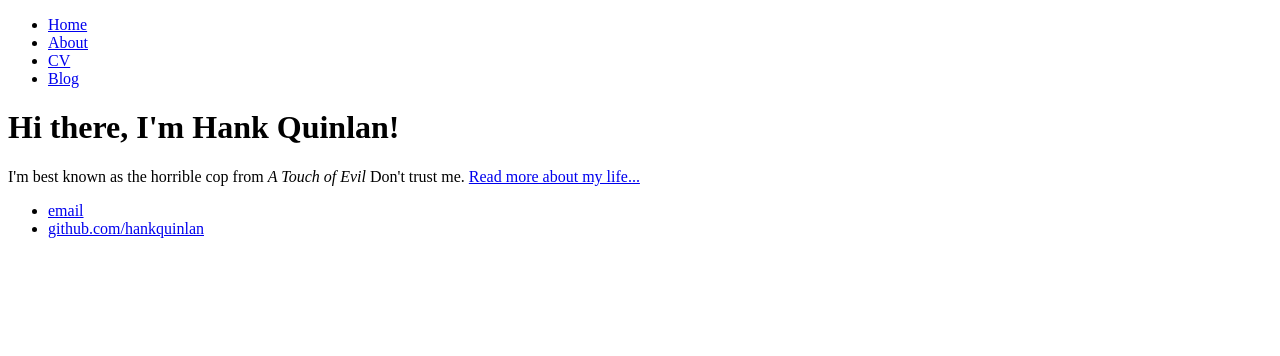
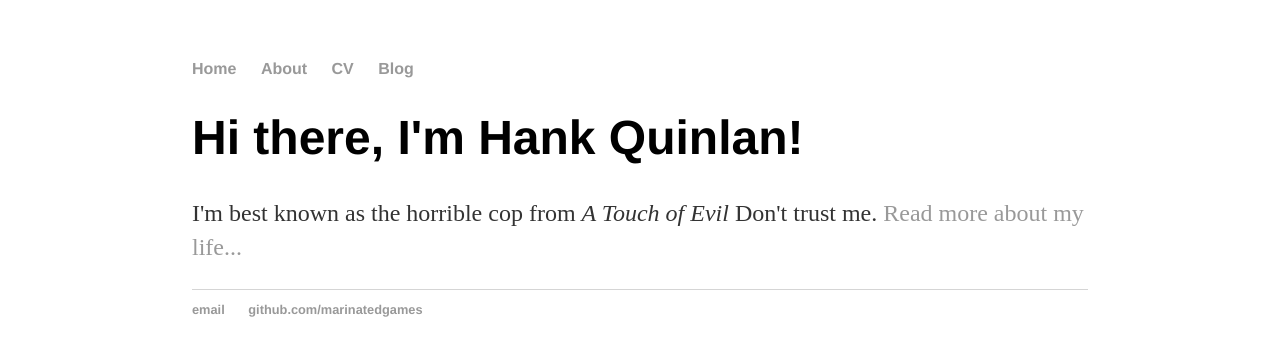
Before and after one commit to marinatedgames/recipe, a plain HTML site: page index.html in a window 1280 px wide. Drawn offline with Linux system fonts and the light colour scheme.

Commit message:
Update index.html

```diff
--- a/index.html
+++ b/index.html
@@ -2,6 +2,8 @@
 <html>
 	<head>
 		<title>MarinatedGames's Recipes</title>
+		<!-- link to main stylesheet -->
+		<link rel="stylesheet" type="text/css" href="/css/main.css">
 	</head>
 	<body>
 		<nav>
@@ -21,7 +23,7 @@
 		<footer>
     		<ul>
         		<li><a href="mailto:marinatedgames@gmail.com">email</a></li>
-        		<li><a href="https://github.com/hankquinlan">github.com/hankquinlan</a></li>
+        		<li><a href="https://marinatedgames.github.io/recipe/">github.com/marinatedgames</a></li>
 			</ul>
 		</footer>
 	</body>
```
